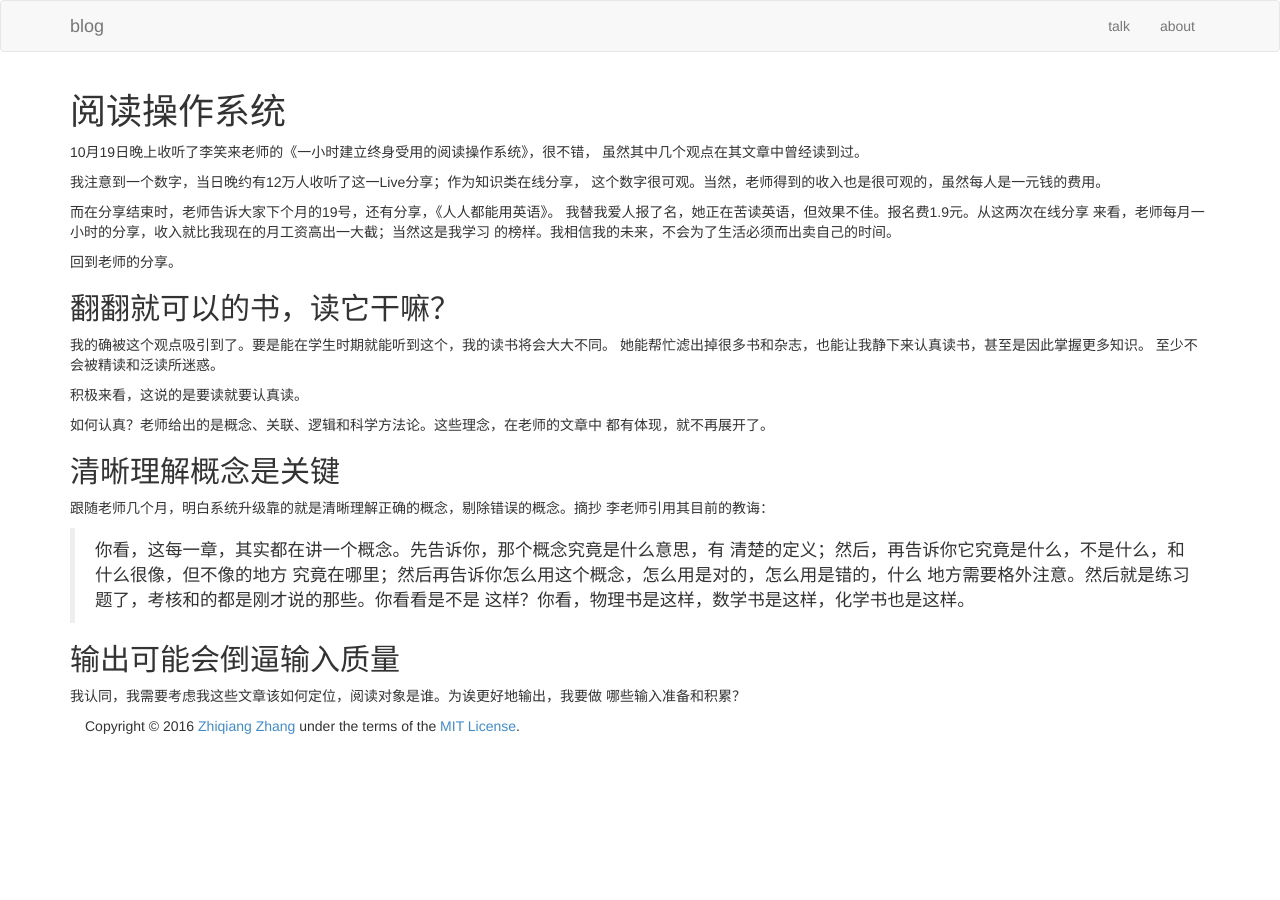
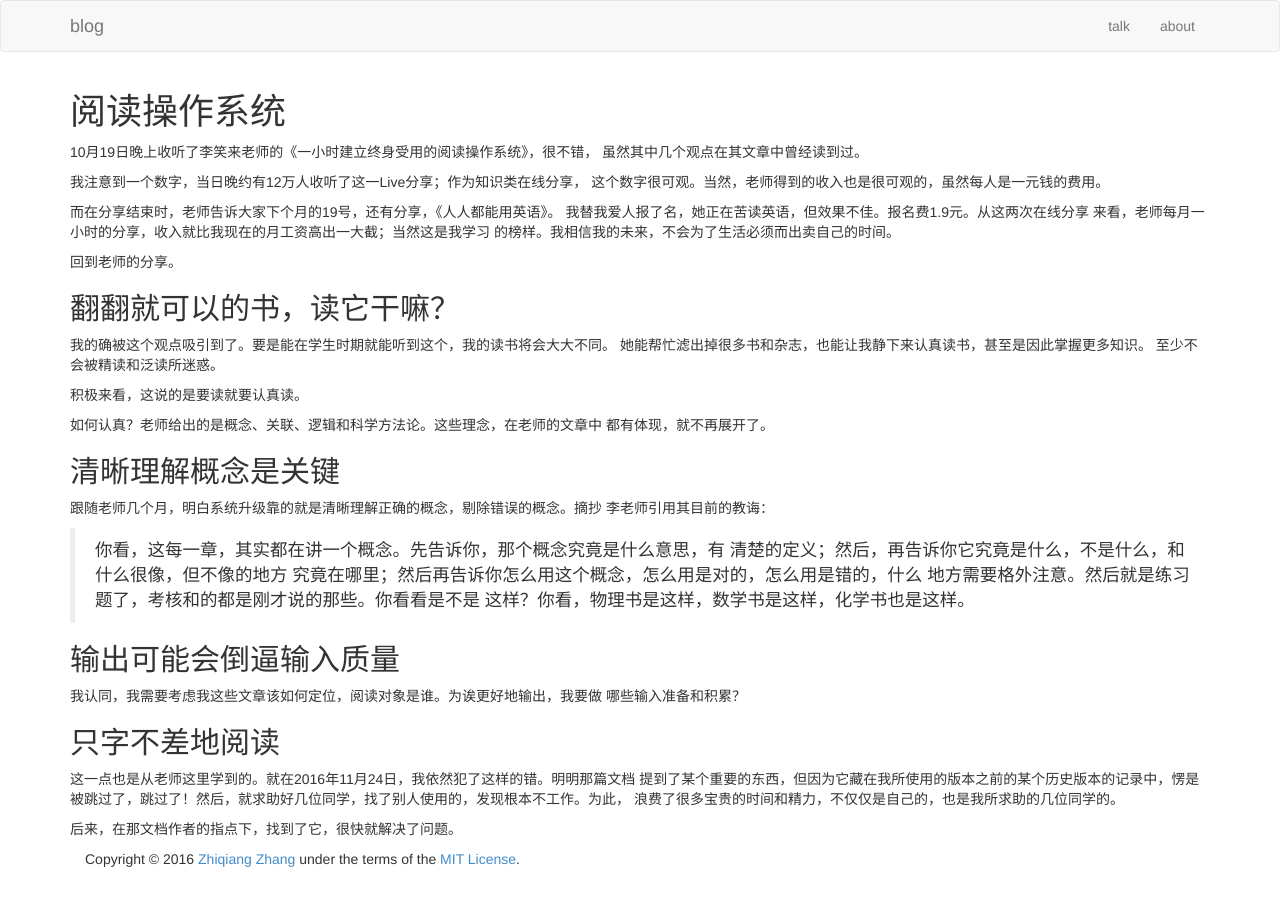
Before and after one commit to shuixin222/zqzhang.github.io, a Jekyll site: the page built from _posts/2016-10-20-reading-system.md, in a window 1280 px wide. Built offline with Jekyll 4.4.1, drawn with Linux system fonts in a browser that asks for light colours.

Commit message:
Read document word by word

```diff
--- a/_posts/2016-10-20-reading-system.md
+++ b/_posts/2016-10-20-reading-system.md
@@ -43,3 +43,12 @@ title: 阅读操作系统
 
 我认同，我需要考虑我这些文章该如何定位，阅读对象是谁。为诶更好地输出，我要做
 哪些输入准备和积累？
+
+## 只字不差地阅读
+
+这一点也是从老师这里学到的。就在2016年11月24日，我依然犯了这样的错。明明那篇文档
+提到了某个重要的东西，但因为它藏在我所使用的版本之前的某个历史版本的记录中，愣是
+被跳过了，跳过了！然后，就求助好几位同学，找了别人使用的，发现根本不工作。为此，
+浪费了很多宝贵的时间和精力，不仅仅是自己的，也是我所求助的几位同学的。
+
+后来，在那文档作者的指点下，找到了它，很快就解决了问题。
```
